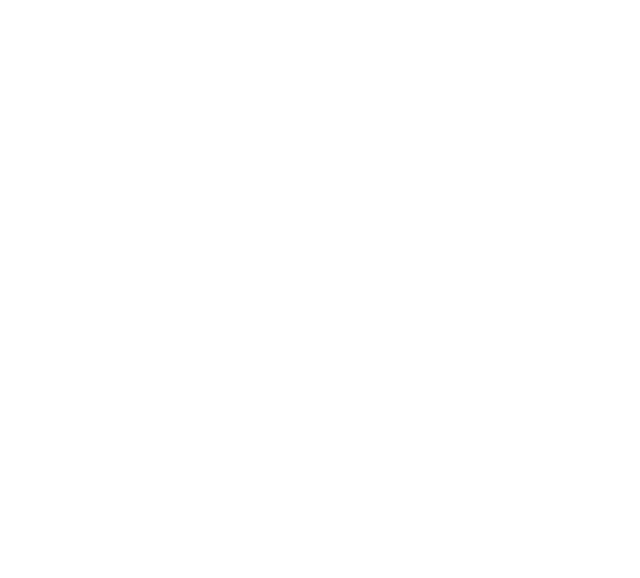
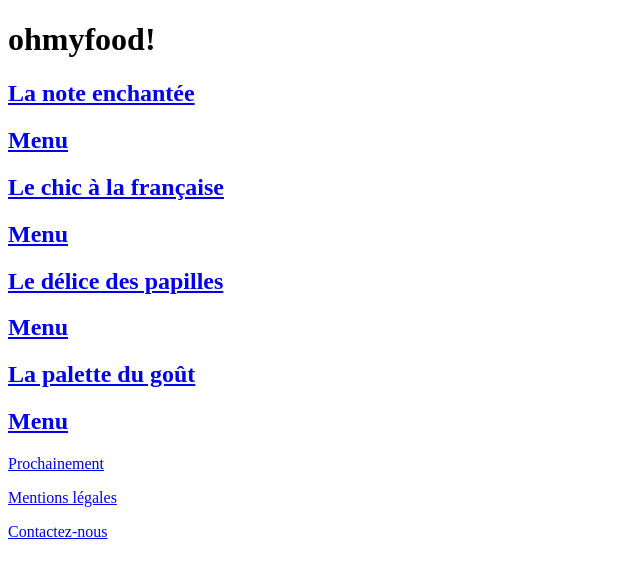
Before and after one commit to ydumasy/ohmyfood, a plain HTML site: page index.html in a window 1280 px wide. Shown: the whole page, without its empty margins (0-640 px from the left). Drawn offline with Linux system fonts and the light colour scheme.

Commit message:
Mise en place de la structure HTML

```diff
--- a/index.html
+++ b/index.html
@@ -6,6 +6,31 @@
     <title>Document</title>
 </head>
 <body>
-
+    <header>
+        <h1>ohmyfood!</h1>
+    </header>
+    <a href="#"><article>
+        <h1>La note enchantée</h1>
+        <h2>Menu</h2>
+    </article></a>
+    <a href=#><article>
+        <h1>Le chic à la française</h1>
+        <h2>Menu</h2>
+    </article></a>
+    <a href="#"><article>
+        <h1>Le délice des papilles</h1>
+        <h2>Menu</h2>
+    </article></a>
+    <a href="#"><article>
+        <h1>La palette du goût</h1>
+        <h2>Menu</h2>
+    </article></a>
+    <a href="#"><section>
+        <p>Prochainement</p>
+    </section></a>
+    <footer>
+        <a href="#"><p>Mentions légales</p></a>
+        <a href="#"><p>Contactez-nous</p></a>
+    </footer>
 </body>
 </html>
```
